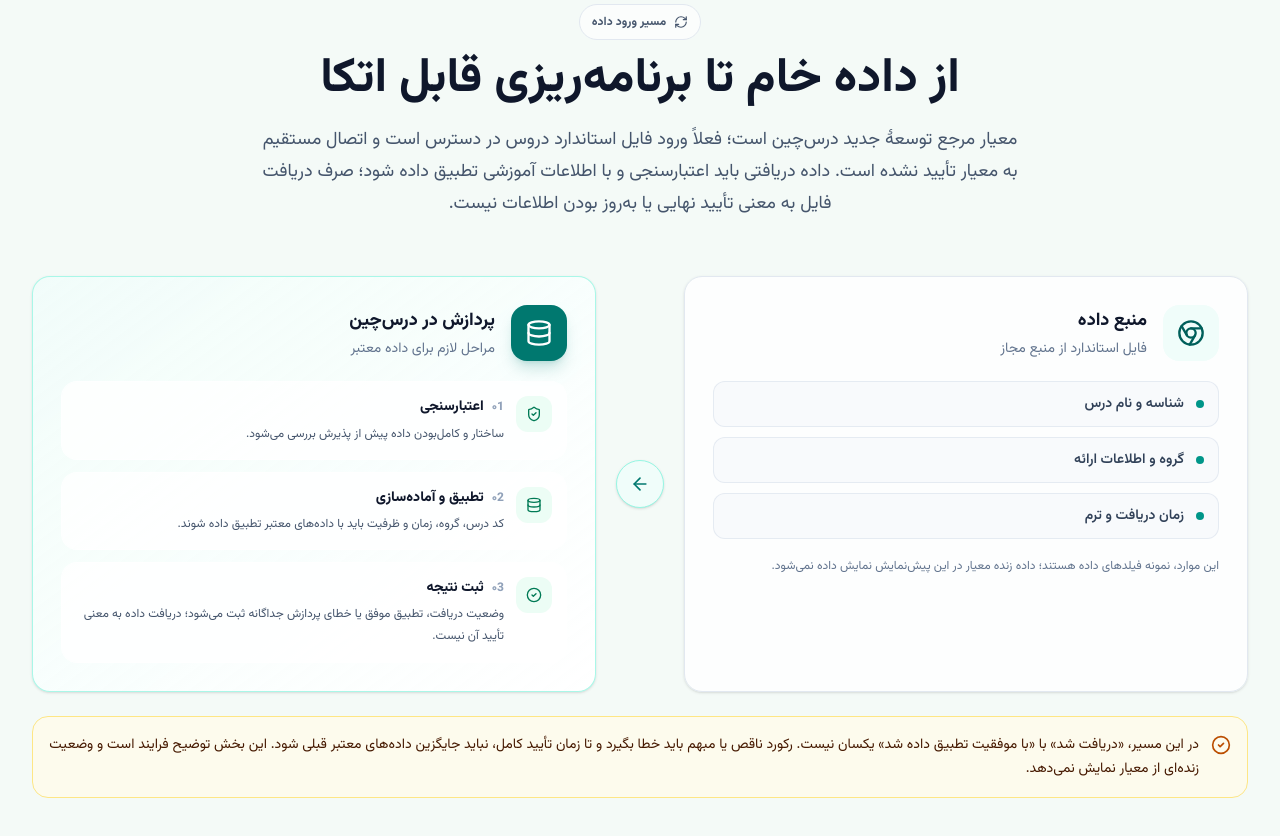
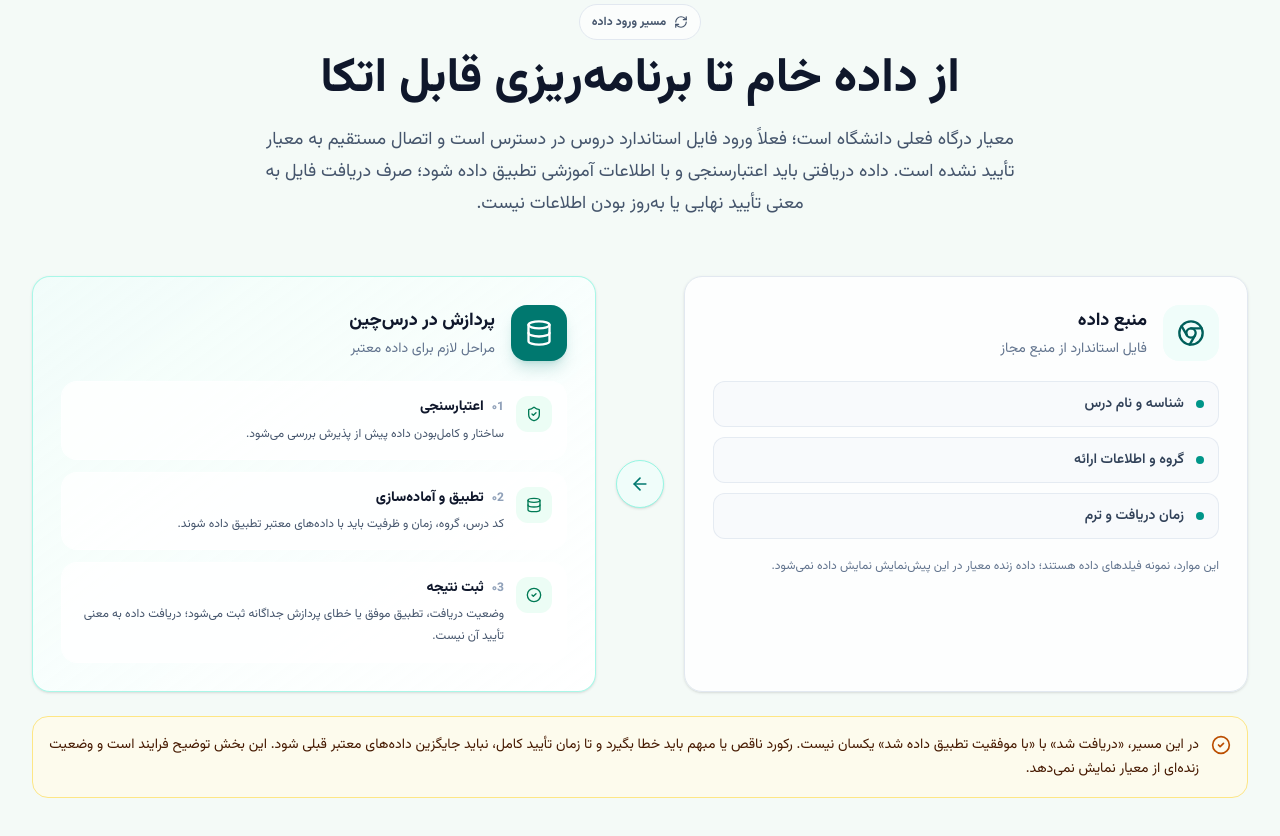
Before and after one commit to mohammadrezamie/DarsChin, a React (Vite) app: page / in a window 1280 px wide. Shown: the part 3520-4356 px from the top of the page. Built offline with nearby package versions, Linux system fonts and the light colour scheme.

Commit message:
fix(meyar): هماهنگی متن و نام آزمون با درگاه جاری

```diff
--- a/src/pages/landing-sections/SyncSection.tsx
+++ b/src/pages/landing-sections/SyncSection.tsx
@@ -20,7 +20,7 @@ export const SyncSection: React.FC = () => {
         <span className="mb-4 inline-flex items-center gap-2 rounded-full border border-slate-200 bg-white/70 px-3 py-1.5 text-xs font-bold text-slate-600 dark:border-slate-700 dark:bg-slate-900/70 dark:text-slate-300"><RefreshCw className="h-3.5 w-3.5" /> مسیر ورود داده</span>
         <h2 className="mb-5 text-3xl font-black text-slate-900 dark:text-white sm:text-4xl md:text-5xl">از داده خام تا برنامه‌ریزی قابل اتکا</h2>
         <p className="text-base leading-8 text-slate-600 dark:text-slate-400 sm:text-lg">
-          معیار مرجع توسعهٔ جدید درس‌چین است؛ فعلاً ورود فایل استاندارد دروس در دسترس است و اتصال مستقیم به معیار تأیید نشده است. داده دریافتی باید اعتبارسنجی و با اطلاعات آموزشی تطبیق داده شود؛ صرف دریافت فایل به معنی تأیید نهایی یا به‌روز بودن اطلاعات نیست.
+          معیار درگاه فعلی دانشگاه است؛ فعلاً ورود فایل استاندارد دروس در دسترس است و اتصال مستقیم به معیار تأیید نشده است. داده دریافتی باید اعتبارسنجی و با اطلاعات آموزشی تطبیق داده شود؛ صرف دریافت فایل به معنی تأیید نهایی یا به‌روز بودن اطلاعات نیست.
         </p>
       </div>
 
```
